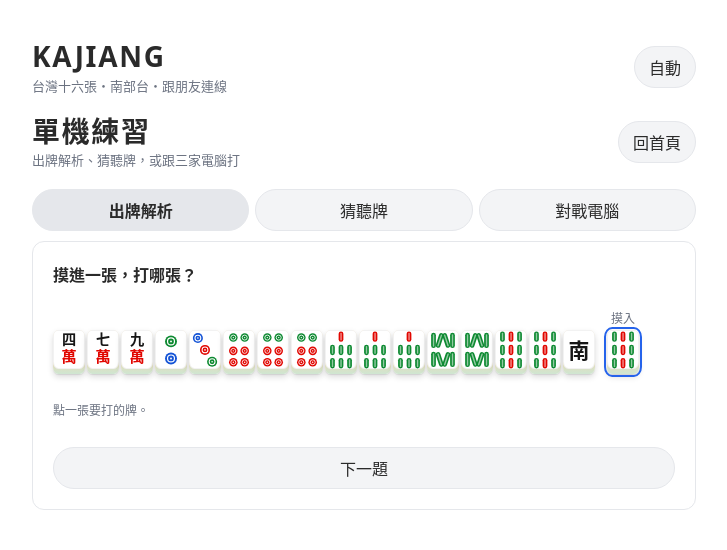
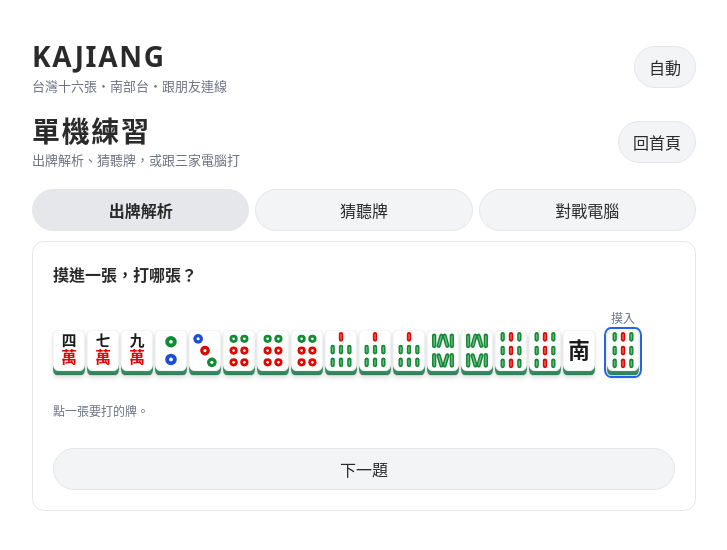
Before and after one commit to HSUYUJUNG/KAJIANG, a React (Vite) app: page / in a window 1280 px wide. Both pictures are taken after a click on the button "單機練習". Shown: the top 550 px of the page, without its empty margins (276-1003 px from the left). Built offline with nearby package versions, Linux system fonts and the light colour scheme.

Commit message:
加上三套可切換的牌面，預設接近雀神
A 是白牌淡綠邊，B 是較高的紅邊同心圓，C 是偏象牙色的傳統牌。都是自己畫的向量圖。

Co-authored-by: HSUYUJUNG <HSUYUJUNG@users.noreply.github.com>

```diff
--- a/src/App.tsx
+++ b/src/App.tsx
@@ -4,8 +4,18 @@ import { defaultSettings, saveName, savedName } from "./net/firebase";
 import type { Settings } from "./net/host";
 import { LobbyPreview, Online } from "./ui/Online";
 import { Practice } from "./ui/Practice";
+import { TileLookProvider, TileSheet, type TileLook } from "./ui/Tile";
 
 type Screen = "home" | "room" | "practice" | "preview";
+
+function readLook(): TileLook {
+  const q = new URLSearchParams(location.search);
+  const fromUrl = q.get("tiles") || q.get("sheet");
+  if (fromUrl === "A" || fromUrl === "B" || fromUrl === "C") return fromUrl;
+  const saved = localStorage.getItem("kajiang.tiles");
+  if (saved === "A" || saved === "B" || saved === "C") return saved;
+  return "A";
+}
 
 function readTheme(): "light" | "dark" | "auto" {
   const v = localStorage.getItem("kajiang.theme");
@@ -14,6 +24,7 @@ function readTheme(): "light" | "dark" | "auto" {
 
 export function App() {
   const [theme, setTheme] = useState(readTheme);
+  const [look, setLook] = useState<TileLook>(readLook);
   const [name, setName] = useState(savedName);
   const [screen, setScreen] = useState<Screen>("home");
   const [code, setCode] = useState("");
@@ -72,7 +83,24 @@ export function App() {
     setScreen("room");
   };
 
+  const chooseLook = (next: TileLook) => {
+    setLook(next);
+    localStorage.setItem("kajiang.tiles", next);
+  };
+  const sheet = new URLSearchParams(location.search).get("sheet");
+  if (sheet === "A" || sheet === "B" || sheet === "C") {
+    return (
+      <TileLookProvider look={sheet}>
+        <div className="app" style={{ maxWidth: 980, background: "#fff" }}>
+          <h1>KAJIANG</h1>
+          <TileSheet look={sheet} />
+        </div>
+      </TileLookProvider>
+    );
+  }
+
   return (
+    <TileLookProvider look={look}>
     <div className="app">
       <header className="top">
         <div className="brand">
@@ -91,6 +119,12 @@ export function App() {
       {screen === "home" ? (
         <div className="stack">
           <section className="card stack">
+            <div className="seg" aria-label="牌面">
+              <button type="button" aria-pressed={look === "A"} onClick={() => chooseLook("A")}>A 雀神</button>
+              <button type="button" aria-pressed={look === "B"} onClick={() => chooseLook("B")}>B 雀魂</button>
+              <button type="button" aria-pressed={look === "C"} onClick={() => chooseLook("C")}>C 傳統</button>
+            </div>
+            <p className="muted">A 接近雀神的白牌淡綠邊，B 接近雀魂的高牌紅邊，C 是較乾淨的實體牌。預設 A。</p>
             <label className="field">暱稱
               <input maxLength={8} value={name} placeholder="例如 春" onChange={(e) => { setName(e.target.value); saveName(e.target.value.trim().slice(0, 8)); }} />
             </label>
@@ -121,6 +155,7 @@ export function App() {
         </div>
       ) : null}
     </div>
+    </TileLookProvider>
   );
 }
 
--- a/src/styles.css
+++ b/src/styles.css
@@ -143,34 +143,49 @@ input, select {
   border-radius: 2px; background: #2e7d5b; border: 1px solid #1e5c42; flex: 0 0 auto;
 }
 .tile {
-  border-radius: 16%;
   border: 0;
-  background: linear-gradient(180deg, #f7f0e2 0%, #ead9b4 70%, #cfe6d2 100%);
   padding: 0;
   display: inline-flex;
   flex-direction: column;
   align-items: stretch;
   justify-content: flex-start;
-  box-shadow: 0 1px 1px rgba(0, 0, 0, 0.08), 0 3px 6px rgba(0, 0, 0, 0.14);
   flex: 0 0 auto;
   overflow: hidden;
   line-height: 0;
+}
+.tile.look-a {
+  border-radius: 12%;
+  background: linear-gradient(180deg, #d9f0e2 0%, #7dcea0 55%, #2e7d5b 100%);
+  box-shadow: 0 1px 1px rgba(0, 0, 0, 0.08), 0 3px 5px rgba(0, 0, 0, 0.12);
+}
+.tile.look-b {
+  border-radius: 18%;
+  background: linear-gradient(180deg, #f0b4b4 0%, #d32f2f 42%, #8e1515 100%);
+  box-shadow: 0 2px 2px rgba(0, 0, 0, 0.14), 0 6px 10px rgba(0, 0, 0, 0.16);
+}
+.tile.look-c {
+  border-radius: 8%;
+  background: linear-gradient(180deg, #f8f1e4 0%, #e4d2b0 100%);
+  box-shadow: 0 1px 1px rgba(0, 0, 0, 0.06);
 }
 .tile-face {
   display: block;
   flex: 1 1 auto;
   width: 100%;
   min-height: 0;
-  margin-bottom: 13%;
   background: #fff;
-  border-radius: 14% 14% 18% 18%;
-  box-shadow: inset 0 0 0 1px rgba(0, 0, 0, 0.05);
+  box-shadow: inset 0 0 0 1px rgba(0, 0, 0, 0.04);
 }
+.look-a .tile-face { margin-bottom: 12%; border-radius: 12% 12% 16% 16%; }
+.look-b .tile-face { margin-bottom: 16%; border-radius: 16%; background: #fff; }
+.look-c .tile-face { margin-bottom: 8%; border-radius: 7%; background: #f7f1e4; }
 .tile-face svg { display: block; width: 100%; height: 100%; }
 .tile.back {
   background: linear-gradient(180deg, #3aa37a 0%, #2e7d5b 72%, #1b5c40 100%);
   box-shadow: 0 2px 4px rgba(0, 0, 0, 0.16);
 }
+.sheet { display: flex; flex-direction: column; gap: 10px; }
+.sheet-row { display: flex; flex-wrap: wrap; gap: 6px; align-items: flex-end; }
 .tile.sel { transform: translateY(-6px); border-color: var(--focus); border-width: 2px; }
 .tile.m-drawn, .tile.m-recent { outline: 2px solid var(--focus); outline-offset: 1px; }
 .tile.m-good { outline: 2px solid var(--good); }
--- a/src/ui/Tile.tsx
+++ b/src/ui/Tile.tsx
@@ -1,96 +1,181 @@
+import { createContext, useContext, type ReactNode } from "react";
 import { tileName, type Meld } from "../logic/engine";
 
-const INK = "#161616";
-const RED = "#E10600";
-const GREEN = "#0E8A32";
-const BLUE = "#1554D6";
+export type TileLook = "A" | "B" | "C";
+
+const TileLookContext = createContext<TileLook>("A");
+export function TileLookProvider(props: { look: TileLook; children: ReactNode }) {
+  return <TileLookContext.Provider value={props.look}>{props.children}</TileLookContext.Provider>;
+}
+export function useTileLook(): TileLook {
+  return useContext(TileLookContext);
+}
+
 const NUMS = ["一", "二", "三", "四", "五", "六", "七", "八", "九"];
 const HONORS = ["東", "南", "西", "北", "中", "發", "白"];
 const FONT = 'system-ui, "PingFang TC", "Noto Sans CJK TC", sans-serif';
+
+type Pal = { ink: string; red: string; green: string; blue: string; hi: string; num: number; wan: number; honor: number; weight: number };
+const PAL: Record<TileLook, Pal> = {
+  A: { ink: "#1a1a1a", red: "#e10600", green: "#128a34", blue: "#1d4ed8", hi: "#ffffff", num: 15, wan: 16, honor: 22, weight: 750 },
+  B: { ink: "#111111", red: "#e00000", green: "#00a63a", blue: "#1238c0", hi: "#ffffff", num: 16, wan: 18, honor: 24, weight: 800 },
+  C: { ink: "#1b1b1b", red: "#b71c1c", green: "#1b6b38", blue: "#1a3f86", hi: "#f7f1e4", num: 13, wan: 14, honor: 20, weight: 650 },
+};
 
 function suitOf(t: number): number {
   return t < 27 ? Math.floor(t / 9) : 3;
 }
 
-function dot(key: string, cx: number, cy: number, r: number, c: string) {
+function Dot(props: { cx: number; cy: number; r: number; c: string; look: TileLook; hi: string }) {
+  const { cx, cy, r, c, look, hi } = props;
+  if (look === "B") {
+    return (
+      <g>
+        <circle cx={cx} cy={cy} r={r} fill={c} />
+        <circle cx={cx} cy={cy} r={r * 0.7} fill="#fff" />
+        <circle cx={cx} cy={cy} r={r * 0.46} fill={c} />
+        <circle cx={cx} cy={cy} r={r * 0.14} fill="#fff" />
+      </g>
+    );
+  }
+  if (look === "C") {
+    return (
+      <g>
+        <circle cx={cx} cy={cy} r={r} fill={c} />
+        <circle cx={cx} cy={cy} r={r * 0.55} fill="none" stroke={hi} strokeWidth={Math.max(0.6, r * 0.16)} />
+        <circle cx={cx} cy={cy} r={r * 0.16} fill={hi} />
+      </g>
+    );
+  }
   return (
-    <g key={key}>
+    <g>
       <circle cx={cx} cy={cy} r={r} fill={c} />
-      <circle cx={cx} cy={cy} r={r * 0.58} fill="none" stroke="#fff" strokeWidth={Math.max(0.8, r * 0.2)} />
-      <circle cx={cx} cy={cy} r={r * 0.16} fill="#fff" />
-    </g>
-  );
-}
-function stick(key: string, cx: number, cy: number, h: number, c: string, rot?: number) {
-  const w = 5;
-  return (
-    <g key={key} transform={rot ? `rotate(${rot} ${cx} ${cy})` : undefined}>
-      <rect x={cx - w / 2} y={cy - h / 2} width={w} height={h} rx={w / 2} fill={c} />
-      <rect x={cx - 0.7} y={cy - h / 2 + 1.4} width={1.5} height={Math.max(1, h - 2.8)} rx={0.7} fill="#fff" opacity={0.55} />
+      <circle cx={cx} cy={cy} r={r * 0.32} fill="#fff" />
     </g>
   );
 }
 
-export function tileFace(t: number) {
+function Stick(props: { cx: number; cy: number; h: number; c: string; look: TileLook; rot?: number }) {
+  const { cx, cy, h, c, look, rot } = props;
+  const w = look === "B" ? 5.8 : look === "C" ? 3.4 : 4.4;
+  const body = look === "B" ? (
+    <path d={`M ${cx - w / 2} ${cy - h / 2 + 2} Q ${cx} ${cy - h / 2 - 1.2} ${cx + w / 2} ${cy - h / 2 + 2} L ${cx + w * 0.42} ${cy + h / 2 - 1} Q ${cx} ${cy + h / 2 + 1.4} ${cx - w * 0.42} ${cy + h / 2 - 1} Z`} fill={c} />
+  ) : (
+    <rect x={cx - w / 2} y={cy - h / 2} width={w} height={h} rx={w / 2} fill={c} />
+  );
+  return (
+    <g transform={rot ? `rotate(${rot} ${cx} ${cy})` : undefined}>
+      {body}
+      {look !== "C" ? <rect x={cx - 0.65} y={cy - h / 2 + 2} width={1.3} height={Math.max(1, h - 4)} rx={0.6} fill="#fff" opacity={look === "B" ? 0.7 : 0.4} /> : null}
+    </g>
+  );
+}
+
+function bird(look: TileLook, pal: Pal) {
+  if (look === "B") {
+    return (
+      <g>
+        <path d="M15 30 C9 34 8 38 11 39 M15 30 V39 M15 30 C21 34 22 38 19 39" stroke={pal.green} strokeWidth={2.3} strokeLinecap="round" fill="none" />
+        <ellipse cx={15} cy={20} rx={6.2} ry={8.2} fill={pal.red} />
+        <path d="M9 18c-6-.4-7 5-2.6 6.2z M21 18c6-.4 7 5 2.6 6.2z" fill={pal.blue} />
+        <circle cx={15} cy={10} r={4.3} fill={pal.red} />
+        <path d="M15 12.2 L13.2 15.2 H16.8 Z" fill={pal.ink} />
+        <circle cx={13.5} cy={9.2} r={0.85} fill="#fff" />
+      </g>
+    );
+  }
+  if (look === "C") {
+    return (
+      <g>
+        <path d="M15 31 L9 38 M15 31 V39 M15 31 L21 38" stroke={pal.green} strokeWidth={1.7} strokeLinecap="round" />
+        <ellipse cx={15} cy={22} rx={5.2} ry={7.4} fill={pal.green} />
+        <path d="M10 20c-5 0-5.4 4.6-1.8 5.4z M20 20c5 0 5.4 4.6 1.8 5.4z" fill={pal.blue} />
+        <circle cx={15} cy={12} r={3.5} fill={pal.red} />
+        <path d="M15 14 L13.6 16.4 H16.4 Z" fill={pal.ink} />
+        <circle cx={13.8} cy={11.2} r={0.6} fill={pal.hi} />
+      </g>
+    );
+  }
+  return (
+    <g>
+      <path d="M15 29 L10 36 M15 29 V37 M15 29 L20 36" stroke={pal.green} strokeWidth={2} strokeLinecap="round" />
+      <ellipse cx={15} cy={20} rx={5.2} ry={7} fill={pal.green} />
+      <path d="M10 18.5c-5-.6-5.2 4.4-1.6 5.2z M20 18.5c5-.6 5.2 4.4 1.6 5.2z" fill={pal.blue} />
+      <circle cx={15} cy={11} r={3.6} fill={pal.red} />
+      <path d="M15 13 L13.5 15.4 H16.5 Z" fill={pal.ink} />
+      <circle cx={13.8} cy={10.2} r={0.7} fill="#fff" />
+    </g>
+  );
+}
+
+function pins(n: number, scale: number): [number, number, number, "g" | "b" | "r"][] {
+  const s = scale;
+  const out: [number, number, number, "g" | "b" | "r"][] = [];
+  if (n === 2) out.push([15, 12, 6.2 * s, "g"], [15, 30, 6.2 * s, "b"]);
+  if (n === 3) out.push([8, 9, 5.2 * s, "b"], [15, 21, 5.2 * s, "r"], [22, 33, 5.2 * s, "g"]);
+  if (n === 4) out.push([9.5, 12, 5.3 * s, "b"], [20.5, 12, 5.3 * s, "g"], [9.5, 30, 5.3 * s, "g"], [20.5, 30, 5.3 * s, "b"]);
+  if (n === 5) out.push([8.5, 9, 4.6 * s, "b"], [21.5, 9, 4.6 * s, "g"], [15, 21, 4.6 * s, "r"], [8.5, 33, 4.6 * s, "g"], [21.5, 33, 4.6 * s, "b"]);
+  if (n === 6) out.push([9.5, 9, 4.4 * s, "g"], [20.5, 9, 4.4 * s, "g"], [9.5, 21, 4.4 * s, "r"], [20.5, 21, 4.4 * s, "r"], [9.5, 33, 4.4 * s, "r"], [20.5, 33, 4.4 * s, "r"]);
+  if (n === 7) out.push([7, 7, 3.6 * s, "g"], [15, 11, 3.6 * s, "g"], [23, 15, 3.6 * s, "g"], [9.5, 26, 4.2 * s, "r"], [20.5, 26, 4.2 * s, "r"], [9.5, 35, 4.2 * s, "r"], [20.5, 35, 4.2 * s, "r"]);
+  if (n === 8) for (const y of [7, 16, 25, 34]) out.push([9.5, y, 4 * s, "b"], [20.5, y, 4 * s, "b"]);
+  if (n === 9) ["b", "r", "g"].forEach((c, row) => { for (const x of [7, 15, 23]) out.push([x, 8 + row * 13, 4 * s, c as "g" | "b" | "r"]); });
+  return out;
+}
+
+function sticks(n: number, scale: number): [number, number, number, "g" | "r", number][] {
+  const h = 15 * scale;
+  const hs = 10 * scale;
+  const S: [number, number, number, "g" | "r", number][] = [];
+  if (n === 2) S.push([15, 11, h, "g", 0], [15, 31, h, "g", 0]);
+  if (n === 3) S.push([15, 11, h, "g", 0], [9, 31, h, "g", 0], [21, 31, h, "g", 0]);
+  if (n === 4) S.push([9, 11, h, "g", 0], [21, 11, h, "g", 0], [9, 31, h, "g", 0], [21, 31, h, "g", 0]);
+  if (n === 5) S.push([8, 11, h, "g", 0], [22, 11, h, "g", 0], [15, 21, h, "r", 0], [8, 31, h, "g", 0], [22, 31, h, "g", 0]);
+  if (n === 6) for (const y of [11, 31]) for (const x of [6.5, 15, 23.5]) S.push([x, y, h, "g", 0]);
+  if (n === 7) { S.push([15, 7, hs, "r", 0]); for (const y of [20, 33]) for (const x of [6.5, 15, 23.5]) S.push([x, y, hs, "g", 0]); }
+  if (n === 8) S.push([6, 11, h, "g", 0], [12, 11, h, "g", 16], [18, 11, h, "g", -16], [24, 11, h, "g", 0], [6, 31, h, "g", 0], [12, 31, h, "g", -16], [18, 31, h, "g", 16], [24, 31, h, "g", 0]);
+  if (n === 9) for (const y of [7, 21, 34]) for (const x of [6.5, 15, 23.5]) S.push([x, y, hs, x === 15 ? "r" : "g", 0]);
+  return S;
+}
+
+export function tileFace(t: number, look: TileLook = "A") {
+  const pal = PAL[look];
   const n = (t % 9) + 1;
+  const col = (k: "g" | "b" | "r") => (k === "g" ? pal.green : k === "b" ? pal.blue : pal.red);
   if (t >= 27) {
-    if (t === 33) return <rect x={6.5} y={7} width={17} height={28} rx={2.5} fill="none" stroke={BLUE} strokeWidth={2.6} />;
-    const c = t === 31 ? RED : t === 32 ? GREEN : INK;
-    return <text x={15} y={29} textAnchor="middle" fontSize={22} fontWeight={800} fill={c} fontFamily={FONT}>{HONORS[t - 27]}</text>;
+    if (t === 33) {
+      const sw = look === "B" ? 3.1 : look === "C" ? 2 : 2.5;
+      return <rect x={6.2} y={7} width={17.6} height={28} rx={look === "C" ? 1.2 : 2.4} fill="none" stroke={pal.blue} strokeWidth={sw} />;
+    }
+    const c = t === 31 ? pal.red : t === 32 ? pal.green : pal.ink;
+    return <text x={15} y={29} textAnchor="middle" fontSize={pal.honor} fontWeight={pal.weight} fill={c} fontFamily={FONT}>{HONORS[t - 27]}</text>;
   }
-  const s = suitOf(t);
-  if (s === 0) {
+  if (suitOf(t) === 0) {
     return (
       <>
-        <text x={15} y={16} textAnchor="middle" fontSize={15} fontWeight={800} fill={INK} fontFamily={FONT}>{NUMS[n - 1]}</text>
-        <text x={15} y={34} textAnchor="middle" fontSize={16} fontWeight={800} fill={RED} fontFamily={FONT}>萬</text>
+        <text x={15} y={look === "B" ? 17 : 16} textAnchor="middle" fontSize={pal.num} fontWeight={pal.weight} fill={pal.ink} fontFamily={FONT}>{NUMS[n - 1]}</text>
+        <text x={15} y={look === "B" ? 36 : 34} textAnchor="middle" fontSize={pal.wan} fontWeight={pal.weight} fill={pal.red} fontFamily={FONT}>萬</text>
       </>
     );
   }
-  if (s === 1) {
-    const L: [number, number, number, string][] = [];
+  if (suitOf(t) === 1) {
     if (n === 1) {
+      const r = look === "B" ? 12 : look === "C" ? 9 : 10.5;
       return (
         <g>
-          <circle cx={15} cy={19} r={11} fill="none" stroke={BLUE} strokeWidth={2.6} />
-          <circle cx={15} cy={19} r={7.4} fill={GREEN} />
-          <circle cx={15} cy={19} r={4} fill={RED} />
-          <circle cx={15} cy={19} r={1.5} fill="#fff" />
+          <circle cx={15} cy={21} r={r} fill="none" stroke={pal.blue} strokeWidth={look === "B" ? 2.8 : 2.2} />
+          <circle cx={15} cy={21} r={r * 0.68} fill={pal.green} />
+          {look === "B" ? <circle cx={15} cy={21} r={r * 0.48} fill="#fff" /> : null}
+          <circle cx={15} cy={21} r={r * (look === "B" ? 0.32 : 0.38)} fill={pal.red} />
+          <circle cx={15} cy={21} r={r * 0.12} fill="#fff" />
         </g>
       );
     }
-    if (n === 2) L.push([15, 12, 6.3, GREEN], [15, 30, 6.3, BLUE]);
-    if (n === 3) L.push([7.5, 8.5, 5.3, BLUE], [15, 21, 5.3, RED], [22.5, 33.5, 5.3, GREEN]);
-    if (n === 4) L.push([9, 12, 5.4, BLUE], [21, 12, 5.4, GREEN], [9, 30, 5.4, GREEN], [21, 30, 5.4, BLUE]);
-    if (n === 5) L.push([8, 9, 4.8, BLUE], [22, 9, 4.8, GREEN], [15, 21, 4.8, RED], [8, 33, 4.8, GREEN], [22, 33, 4.8, BLUE]);
-    if (n === 6) L.push([9, 8, 4.5, GREEN], [21, 8, 4.5, GREEN], [9, 22, 4.5, RED], [21, 22, 4.5, RED], [9, 34, 4.5, RED], [21, 34, 4.5, RED]);
-    if (n === 7) L.push([6, 6, 3.9, GREEN], [15, 10, 3.9, GREEN], [24, 14, 3.9, GREEN], [9, 25.5, 4.3, RED], [21, 25.5, 4.3, RED], [9, 35.5, 4.3, RED], [21, 35.5, 4.3, RED]);
-    if (n === 8) for (const y of [6.5, 16, 26, 35.5]) L.push([9, y, 4.3, BLUE], [21, y, 4.3, BLUE]);
-    if (n === 9) [BLUE, RED, GREEN].forEach((c, r) => { for (const x of [6, 15, 24]) L.push([x, 8 + r * 13, 4.3, c]); });
-    return <>{L.map(([x, y, r, c], i) => dot("d" + i, x, y, r, c))}</>;
+    const scale = look === "B" ? 1.05 : look === "C" ? 0.82 : 0.95;
+    return <>{pins(n, scale).map(([x, y, r, k], i) => <Dot key={i} cx={x} cy={y} r={r} c={col(k)} look={look} hi={pal.hi} />)}</>;
   }
-  if (n === 1) {
-    return (
-      <g>
-        <path d="M15 27 L9 35 M15 27 V36 M15 27 L21 35" stroke={GREEN} strokeWidth={2.2} strokeLinecap="round" />
-        <ellipse cx={15} cy={19} rx={5.6} ry={8} fill={GREEN} />
-        <path d="M9.2 17.5c-6-1.5-6.5 5.5-2.4 6.6z M20.8 17.5c6-1.5 6.5 5.5 2.4 6.6z" fill={BLUE} />
-        <circle cx={15} cy={9.2} r={4} fill={RED} />
-        <path d="M15 11.4 L13.3 14.4 H16.7 Z" fill={INK} />
-        <circle cx={13.7} cy={8.4} r={0.8} fill="#fff" />
-      </g>
-    );
-  }
-  const S: [number, number, number, string, number][] = [];
-  if (n === 2) S.push([15, 11, 16, GREEN, 0], [15, 31, 16, GREEN, 0]);
-  if (n === 3) S.push([15, 11, 16, GREEN, 0], [9, 31, 16, GREEN, 0], [21, 31, 16, GREEN, 0]);
-  if (n === 4) S.push([9, 11, 16, GREEN, 0], [21, 11, 16, GREEN, 0], [9, 31, 16, GREEN, 0], [21, 31, 16, GREEN, 0]);
-  if (n === 5) S.push([7, 11, 16, GREEN, 0], [23, 11, 16, GREEN, 0], [15, 21, 16, RED, 0], [7, 31, 16, GREEN, 0], [23, 31, 16, GREEN, 0]);
-  if (n === 6) for (const y of [11, 31]) for (const x of [6, 15, 24]) S.push([x, y, 16, GREEN, 0]);
-  if (n === 7) { S.push([15, 7, 11, RED, 0]); for (const y of [21, 35]) for (const x of [6, 15, 24]) S.push([x, y, 11, GREEN, 0]); }
-  if (n === 8) S.push([5, 11, 16, GREEN, 0], [11.5, 11, 16, GREEN, 18], [18.5, 11, 16, GREEN, -18], [25, 11, 16, GREEN, 0], [5, 31, 16, GREEN, 0], [11.5, 31, 16, GREEN, -18], [18.5, 31, 16, GREEN, 18], [25, 31, 16, GREEN, 0]);
-  if (n === 9) for (const y of [7, 21, 35]) for (const x of [6, 15, 24]) S.push([x, y, 11, x === 15 ? RED : GREEN, 0]);
-  return <>{S.map(([x, y, h, c, r], i) => stick("s" + i, x, y, h, c, r))}</>;
+  if (n === 1) return bird(look, pal);
+  const scale = look === "B" ? 1.05 : look === "C" ? 0.86 : 1;
+  return <>{sticks(n, scale).map(([x, y, h, k, rot], i) => <Stick key={i} cx={x} cy={y} h={h} c={col(k)} look={look} rot={rot || undefined} />)}</>;
 }
 
 export function Tile(props: {
@@ -101,19 +186,16 @@ export function Tile(props: {
   onClick?: () => void;
   disabled?: boolean;
   back?: boolean;
+  look?: TileLook;
 }) {
+  const ctx = useTileLook();
+  const look = props.look ?? ctx;
   const w = props.size ?? 36;
-  const h = Math.round(w * 1.36);
-  const cls = [
-    "tile",
-    props.back ? "back" : "",
-    props.selected ? "sel" : "",
-    props.mark ? `m-${props.mark}` : "",
-    props.disabled ? "off" : "",
-  ].filter(Boolean).join(" ");
+  const h = Math.round(w * (look === "B" ? 1.5 : look === "C" ? 1.32 : 1.4));
+  const cls = ["tile", `look-${look.toLowerCase()}`, props.back ? "back" : "", props.selected ? "sel" : "", props.mark ? `m-${props.mark}` : "", props.disabled ? "off" : ""].filter(Boolean).join(" ");
   const face = props.back || props.t < 0 ? null : (
     <span className="tile-face">
-      <svg viewBox="0 0 30 42" width="100%" height="100%" aria-hidden="true">{tileFace(props.t)}</svg>
+      <svg viewBox="0 0 30 42" width="100%" height="100%" aria-hidden="true">{tileFace(props.t, look)}</svg>
     </span>
   );
   const label = props.back || props.t < 0 ? "蓋牌" : tileName(props.t);
@@ -126,6 +208,24 @@ export function Tile(props: {
 export function TileBack(props: { w?: number }) {
   const w = props.w ?? 8;
   return <div className="tile-back" style={{ width: w, height: Math.round(w * 2.5) }} aria-label="蓋牌" />;
+}
+
+export function TileSheet(props: { look: TileLook }) {
+  const row = (from: number, count: number) => (
+    <div className="sheet-row">
+      {Array.from({ length: count }, (_, i) => <Tile key={i} t={from + i} size={46} look={props.look} />)}
+    </div>
+  );
+  const name = props.look === "A" ? "A 雀神風" : props.look === "B" ? "B 雀魂風" : "C 傳統牌";
+  return (
+    <div className="sheet">
+      <p className="muted">{name}</p>
+      {row(0, 9)}
+      {row(9, 9)}
+      {row(18, 9)}
+      {row(27, 7)}
+    </div>
+  );
 }
 
 export function MeldRow(props: { melds: Meld[]; size: number; hide?: number; seat?: number }) {
```
